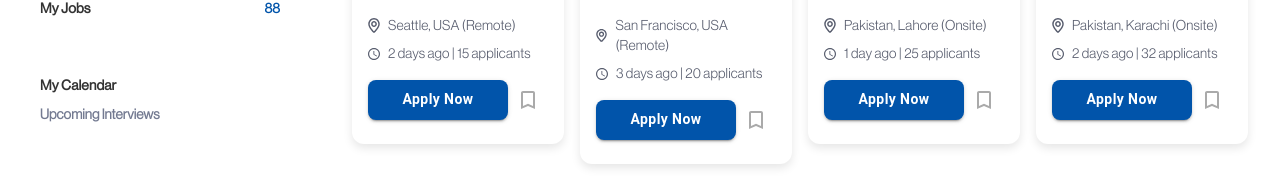
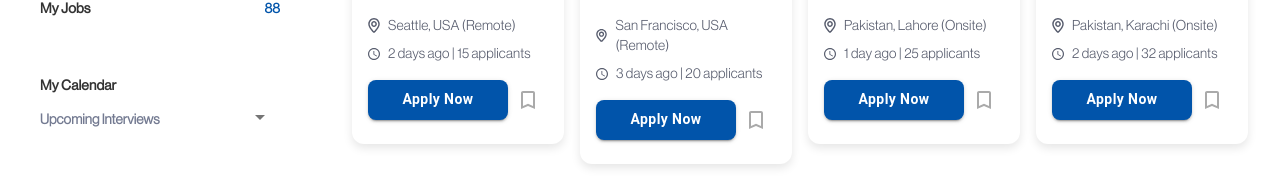
Before and after one commit to Hassaan-25/dashboard-app, a Next.js app: page / in a window 1280 px wide. Shown: the part 556-743 px from the top of the page. Built offline with nearby package versions, Linux system fonts and the light colour scheme.

Commit message:
updated sidebar

```diff
--- a/app/components/SideBar/SideBar.tsx
+++ b/app/components/SideBar/SideBar.tsx
@@ -1,9 +1,35 @@
-import { Box, Avatar, Typography, Divider } from "@mui/material";
+"use client";
+import {
+  Box,
+  Avatar,
+  Typography,
+  Divider,
+  IconButton,
+  Popover,
+} from "@mui/material";
+import ArrowDropDownIcon from "@mui/icons-material/ArrowDropDown";
+import ArrowDropUpIcon from "@mui/icons-material/ArrowDropUp";
+import { useState } from "react";
 import Image from "next/image";
+import { AdapterDayjs } from "@mui/x-date-pickers/AdapterDayjs";
+import { LocalizationProvider } from "@mui/x-date-pickers/LocalizationProvider";
+import { DateCalendar } from "@mui/x-date-pickers/DateCalendar";
 import avatar from "../../../assets/Oval.png";
 import background from "../../../assets/background.png";
 
 export default function Sidebar() {
+  const [anchorEl, setAnchorEl] = useState<HTMLElement | null>(null);
+
+  const handleOpen = (event: React.MouseEvent<HTMLButtonElement>) => {
+    setAnchorEl(event.currentTarget);
+  };
+
+  const handleClose = () => {
+    setAnchorEl(null);
+  };
+
+  const isOpen = Boolean(anchorEl);
+
   return (
     <>
       <Box
@@ -120,9 +146,37 @@ export default function Sidebar() {
         >
           My Calendar
         </Typography>
-        <Typography color="#737A91" fontSize="14px" fontWeight="600" mt={1}>
-          Upcoming Interviews
-        </Typography>
+
+        <Box display="flex" justifyContent="space-between" alignItems="center">
+          <Typography color="#737A91" fontSize="14px" fontWeight="600" mt={1}>
+            Upcoming Interviews
+          </Typography>
+
+          <IconButton onClick={handleOpen}>
+            {anchorEl ? <ArrowDropUpIcon /> : <ArrowDropDownIcon />}
+          </IconButton>
+        </Box>
+
+        {/* Popover for Calendar */}
+        <Popover
+          open={isOpen}
+          anchorEl={anchorEl}
+          onClose={handleClose}
+          anchorOrigin={{
+            vertical: "bottom",
+            horizontal: "right",
+          }}
+          transformOrigin={{
+            vertical: "top",
+            horizontal: "right",
+          }}
+        >
+          <LocalizationProvider dateAdapter={AdapterDayjs}>
+            <Box p={2}>
+              <DateCalendar />
+            </Box>
+          </LocalizationProvider>
+        </Popover>
       </Box>
     </>
   );
--- a/package.json
+++ b/package.json
@@ -13,6 +13,9 @@
     "@emotion/styled": "^11.14.0",
     "@mui/icons-material": "^6.1.10",
     "@mui/material": "^6.1.10",
+    "@mui/x-date-pickers": "^7.23.1",
+    "@mui/x-date-pickers-pro": "^7.23.1",
+    "dayjs": "^1.11.13",
     "next": "15.0.4",
     "react": "^19.0.0",
     "react-dom": "^19.0.0",
```
Also changed, not shown: 1 other file (tests, documents, lock files or other folders).
